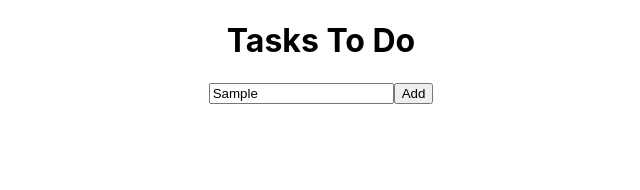
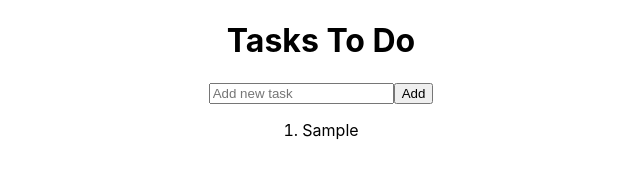
Before and after one commit to MikeAtwood/react-practice, a React (Create React App) app: page / in a window 1280 px wide. Both pictures are taken after typing "Sample" into the empty fields and a click on the button "Add". Shown: the top 190 px of the page, without its empty margins (319-959 px from the left). Built offline with nearby package versions, Linux system fonts and the light colour scheme.

Commit message:
updated to ordered list

```diff
--- a/src/App.css
+++ b/src/App.css
@@ -2,37 +2,8 @@
   text-align: center;
 }
 
-.App-logo {
-  height: 40vmin;
-  pointer-events: none;
+ol {
+  margin-left: 0;
+  padding-left: 0;
+  list-style-position: inside;
 }
-
-@media (prefers-reduced-motion: no-preference) {
-  .App-logo {
-    animation: App-logo-spin infinite 20s linear;
-  }
-}
-
-.App-header {
-  background-color: #282c34;
-  min-height: 100vh;
-  display: flex;
-  flex-direction: column;
-  align-items: center;
-  justify-content: center;
-  font-size: calc(10px + 2vmin);
-  color: white;
-}
-
-.App-link {
-  color: #61dafb;
-}
-
-@keyframes App-logo-spin {
-  from {
-    transform: rotate(0deg);
-  }
-  to {
-    transform: rotate(360deg);
-  }
-}
--- a/src/components/Overview.js
+++ b/src/components/Overview.js
@@ -1,39 +1,69 @@
 import React, { Component } from 'react'
 
 class AddTask extends Component {
-    state = {
+    constructor(props) {
+        super(props)
+        this.state = {
         newTask: ''
     }
+    this.handleInputChange = this.handleInputChange.bind(this)
+    this.handleAddTask = this.handleAddTask.bind(this)
+    }
+
+    handleInputChange = (e) => {
+        this.setState({ newTask: e.target.value })
+    }
+    handleAddTask = () => {
+        const { newTask } = this.state
+        this.props.onAddTask(newTask)
+        this.setState({ newTask: '' })
+    }
+
     render() {
+        const { newTask } = this.state
         return (
             <div>
-                <input placeholder='Add new task'></input>
-                <button>Add</button>
+                <input value={newTask} onChange={this.handleInputChange} placeholder='Add new task'></input>
+                <button onClick={this.handleAddTask}>Add</button>
             </div>
         )
     }
 }
 
 class Overview extends Component {
-    state = {
+    constructor(props) {
+        super(props)
+        this.state = {
             tasks: []
         }
-
-    handleAddTask = (newTask) => {
-        let prevTask = this.state.tasks
-        let updatedTasks = prevTask.push('',newTask)
-        this.setState({tasks:updatedTasks})
-        console.log(this.state.tasks)
-
+        this.handleAddTask = this.handleAddTask.bind(this)
+    }
+    handleAddTask(newTask) {
+        this.setState(prevState => ({
+            tasks: [...prevState.tasks, newTask]
+        }))
     }
 
+
 render() {
+    const { tasks } = this.state
     return (
         <div>
             <h1>Tasks To Do</h1>
-                <AddTask />
+            <AddTask onAddTask={this.handleAddTask} />
+            <ol>
+                {tasks.map((task, index) => (
+                    <li key={index}>{task}</li>
+                ))}
+            </ol>
         </div>
     )
 }
 }
 export default Overview
+
+// handleAddTask = (newTask) => {
+    //     let prevTask = this.state.tasks
+    //     let updatedTasks = prevTask.push('',newTask)
+    //     this.setState({tasks:updatedTasks})
+    //     console.log(this.state.tasks)
```
Lines whose indentation alone changed are shown as unchanged.
